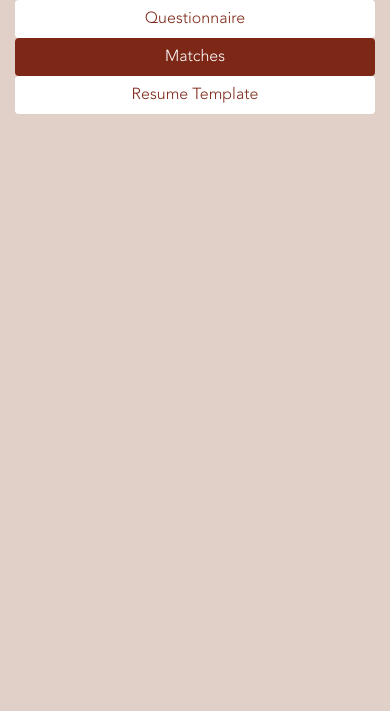
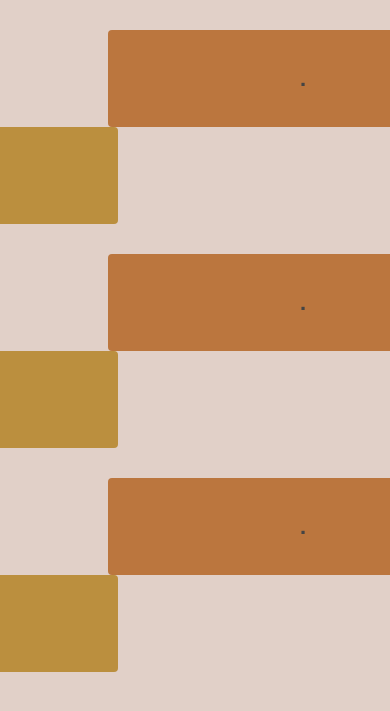
Before and after one commit to vmn23/PC001_website, a Django app: page /landing/homepage/ in a window 390 px wide; the page is wider, and only the part inside the window is pictured. Shown: the part 56-767 px from the top of that part. Run offline with Django 3.2, Linux system fonts and the light colour scheme; some libraries are stand-ins or nearby versions.

Commit message:
Refactor homepage, add hover to buttons

```diff
--- a/oursite/landing/static/landing/base.css
+++ b/oursite/landing/static/landing/base.css
@@ -44,6 +44,13 @@ h3 {
 .skipBtn{
     background-color: #7d2716;
     color: #ffffff;
+    font-family: 'Bebas Neue';
+    letter-spacing: 0.4em;
+    font-size: 20px;
+}
+
+.skipBtn:hover{
+    background-color: #571b11;
 }
 
 /* Body content */
@@ -67,6 +74,13 @@ h3 {
 .navBtn{
     background-color: #ffffff;
     color: #7d2716;
+    font-family: 'Bebas Neue';
+    letter-spacing: 0.4em;
+    font-size: 20px;
+}
+
+.navBtn:hover{
+    background-color: #bbbbbb;
 }
 
 /* Progess bar */
@@ -126,3 +140,30 @@ h3 {
 nav img{
     width: 50px;
 }
+
+/* Homepage buttons */
+.homePageButton {
+    background-color: #bb8f3e;
+    color: #444444;
+    font-size: 30px;
+    padding: 25px;
+    font-family: 'Bebas Neue';
+    width: 500px;
+    margin-left: -490px;
+}
+
+.homePageButtonShadow {
+    background-color: #bb763e;
+    color: #444444;
+    font-size: 30px;
+    padding: 25px;
+    font-family: 'Bebas Neue';
+    width: 500px;
+    margin-top: 10px;
+}
+
+.homePageRow {
+    margin-top: 20px;
+    position: relative;
+    left: 30%;
+}
--- a/oursite/landing/templates/landing/baseJourney.html
+++ b/oursite/landing/templates/landing/baseJourney.html
@@ -16,7 +16,7 @@
             </a>
 
             <a href="/landing/login">
-                <button type="button" class="btn btn-lg skipBtn"> Skip</button>
+                <button type="button" class="btn btn-lg skipBtn"> SKIP </button>
             </a>
         </nav>
 
@@ -25,11 +25,11 @@
 
         <div class="navbar navbar-default bottomNavBar">
                 <a href="/landing/{{back}}">
-                    <button type="button" class="btn btn-lg navBtn"> Back</button>
+                    <button type="button" class="btn btn-lg navBtn"> < PREV </button>
                 </a>
 
                 <a href="/landing/{{forward}}">
-                    <button type="button" class="btn btn-lg navBtn"> Next</button>
+                    <button type="button" class="btn btn-lg navBtn"> NEXT > </button>
                 </a>
 
         </div>
--- a/oursite/landing/templates/landing/homepage.html
+++ b/oursite/landing/templates/landing/homepage.html
@@ -7,14 +7,19 @@
 
 {% block content%}
     <div class="container">
-        <a href="/landing/questionnaire"><button type="button" class="btn navBtn btn-block"> Questionnaire </button></a>
-    </div>
+        <div class="row homePageRow">
+            <button type="button" class="btn homePageButtonShadow"> . </button>
+            <a href="/landing/questionnaire"><button type="button" class="btn homePageButton"> QUESTIONNAIRE </button></a>
+        </div>
 
-    <div class="container">
-        <a href="/landing/matches"><button type="button" class="btn skipBtn btn-block"> Matches </button></a>
-    </div>
+        <div class="row homePageRow">
+            <button type="button" class="btn homePageButtonShadow"> . </button>
+            <a href="/landing/matches"><button type="button" class="btn homePageButton btn-block"> MATCHES </button></a>
+        </div>
 
-    <div class="container">
-        <a href="/landing/buildresume"><button type="button" class="btn navBtn btn-block"> Resume Template </button></a>
+        <div class="row homePageRow">
+            <button type="button" class="btn homePageButtonShadow"> . </button>
+            <a href="/landing/buildresume"><button type="button" class="btn homePageButton btn-block"> RESUME TEMPLATE </button></a>
+        </div>
     </div>
 {% endblock %}
--- a/oursite/landing/templates/landing/journey2.html
+++ b/oursite/landing/templates/landing/journey2.html
@@ -1,7 +1,7 @@
 {% extends "landing/baseJourney.html" %}
 
 {% block head %}
-<title>Journey 2</title>
+<title>Assess</title>
 
 {% endblock %}
 
@@ -12,4 +12,8 @@
         <p>Talk to your co-workers, to your seniors/managers ask them for advice. Take a look in your neighborhood: are there any jobs you qualify for? Looking at industries other than retail can broaden the job search.</p>
         <p><strong>Take this survey to find out alternate roles and career paths you can pursue.</strong></p>
     </div>
+
+    <a href="/landing/questionnaire">
+        <button type="button" class="btn btn-lg skipBtn centeredBtn"> Survey</button>
+    </a>
 {% endblock %}
```
Also changed, not shown: oursite/landing/templates/landing/job2.html (+22 -0 lines).
